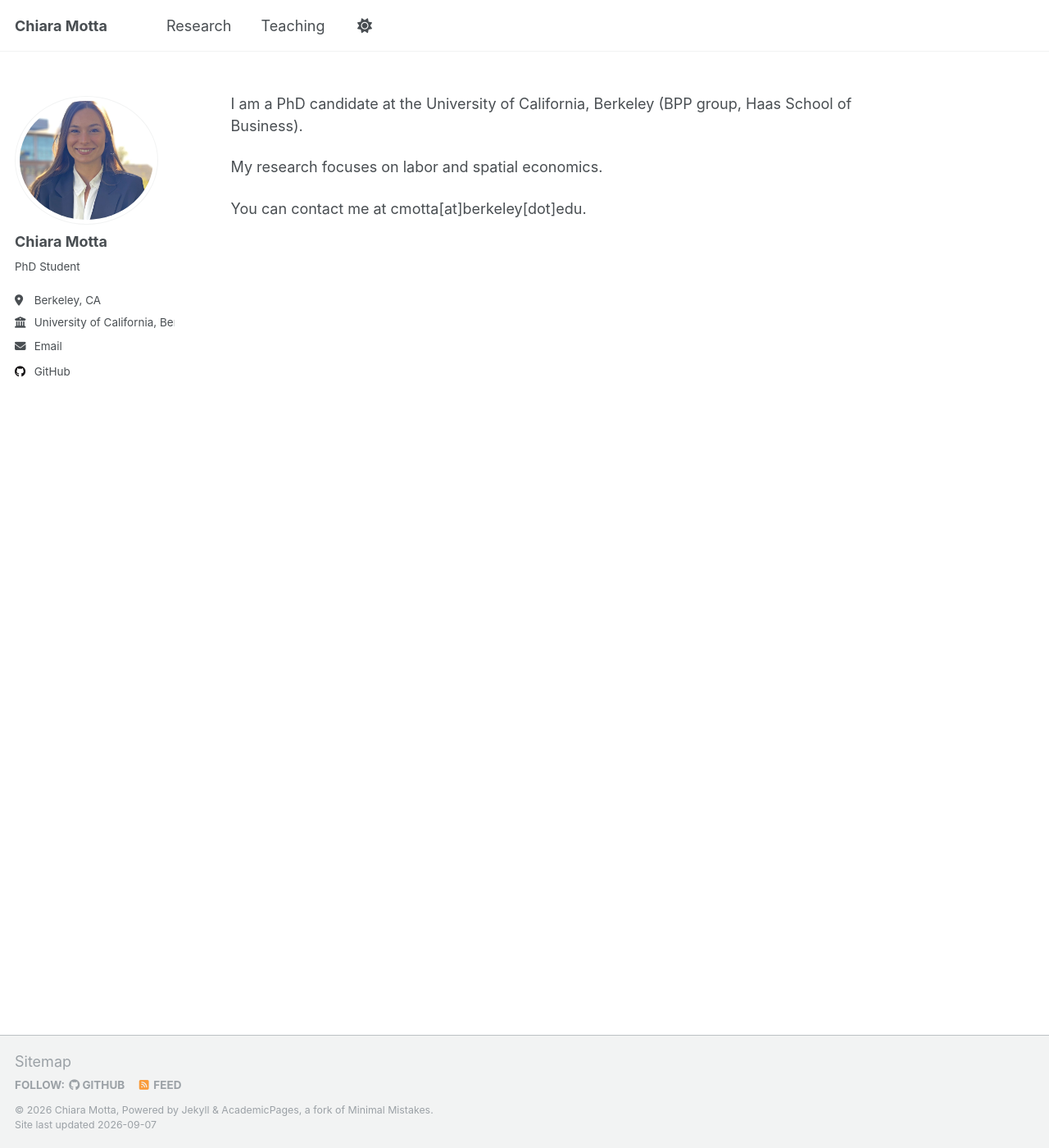
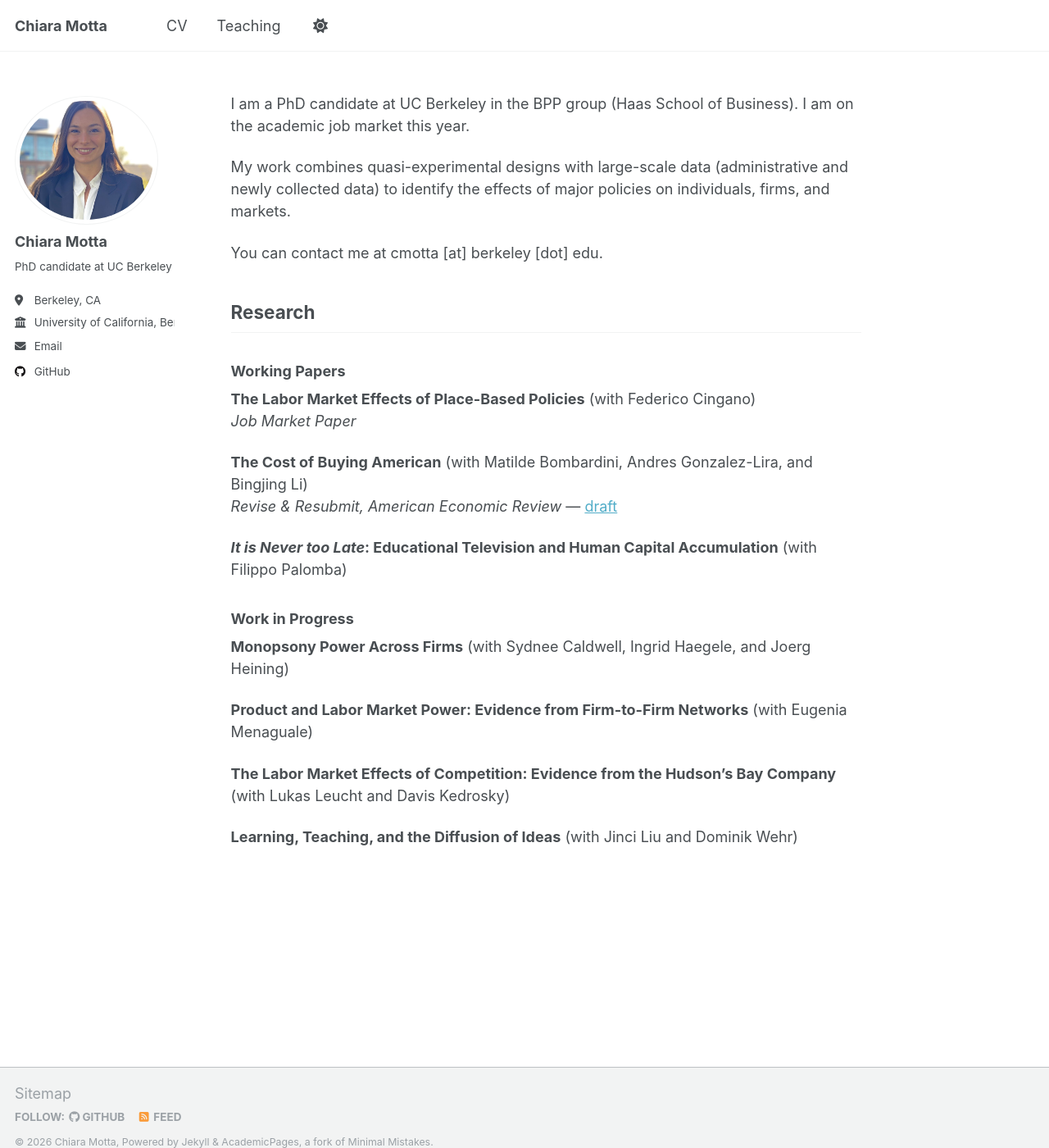
Before and after one commit to chimotta/chimotta.github.io, a Jekyll site: the page built from _pages/about.md, in a window 1280 px wide and 1400 px high. Shown: the whole window at 82% size. Built offline with Jekyll 4.4.1, drawn with Linux system fonts in a browser that asks for light colours.

Commit message:
Job market update: new bio and research section on homepage, CV PDF, real teaching entries, remove theme demo content
Co-Authored-By: Claude Fable 5 <noreply@anthropic.com>

```diff
--- a/_config.yml
+++ b/_config.yml
@@ -12,7 +12,7 @@ site_theme               : "default"
 title                    : "Chiara Motta"
 title_separator          : "-"
 name                     : &name "Chiara Motta"
-description              : &description "PhD Student at UC Berkeley"
+description              : &description "PhD candidate at UC Berkeley, BPP group (Haas School of Business)."
 url                      : "https://chimotta.github.io"
 baseurl                  : ""
 repository               : "chimotta/chimotta.github.io"
@@ -24,7 +24,7 @@ author:
   avatar           : "profpic.png"
   name             : "Chiara Motta"
   pronouns         : # example: "she/her"
-  bio              : "PhD Student"
+  bio              : "PhD candidate at UC Berkeley"
   location         : "Berkeley, CA"
   employer         : "University of California, Berkeley"
   uri              : # URL
--- a/_pages/about.md
+++ b/_pages/about.md
@@ -6,8 +6,31 @@ redirect_from:
   - /about/
   - /about.html
 ---
-I am a PhD candidate at the University of California, Berkeley (BPP group, Haas School of Business).
 
-My research focuses on labor and spatial economics.
+I am a PhD candidate at UC Berkeley in the BPP group (Haas School of Business). I am on the academic job market this year.
 
-You can contact me at cmotta[at]berkeley[dot]edu.
+My work combines quasi-experimental designs with large-scale data (administrative and newly collected data) to identify the effects of major policies on individuals, firms, and markets.
+
+You can contact me at cmotta [at] berkeley [dot] edu.
+
+## Research
+
+### Working Papers
+
+**The Labor Market Effects of Place-Based Policies** (with Federico Cingano)
+*Job Market Paper*
+
+**The Cost of Buying American** (with Matilde Bombardini, Andres Gonzalez-Lira, and Bingjing Li)
+*Revise & Resubmit, American Economic Review* — [draft](/files/BAA.pdf)
+
+***It is Never too Late*: Educational Television and Human Capital Accumulation** (with Filippo Palomba)
+
+### Work in Progress
+
+**Monopsony Power Across Firms** (with Sydnee Caldwell, Ingrid Haegele, and Joerg Heining)
+
+**Product and Labor Market Power: Evidence from Firm-to-Firm Networks** (with Eugenia Menaguale)
+
+**The Labor Market Effects of Competition: Evidence from the Hudson's Bay Company** (with Lukas Leucht and Davis Kedrosky)
+
+**Learning, Teaching, and the Diffusion of Ideas** (with Jinci Liu and Dominik Wehr)
```
Also changed, not shown: _data/navigation.yml (+2 -5 lines), _pages/cv.md (+2 -52 lines), _talks/2012-03-01-talk-1.md (deleted, +0 -11 lines), _talks/2013-03-01-tutorial-1.md (deleted, +0 -13 lines), _talks/2014-02-01-talk-2.md (deleted, +0 -13 lines), _talks/2014-03-01-talk-3.md (deleted, +0 -11 lines), _teaching/2014-spring-teaching-1.md (deleted, +0 -20 lines), _teaching/2015-spring-teaching-2.md (deleted, +0 -9 lines), _teaching/2019-bocconi-ta.md (added, +11 -0 lines), _teaching/2024-fall-ewmba201a.md (added, +13 -0 lines), files/bibtex1.bib (deleted, +0 -10 lines), 7 other files.
